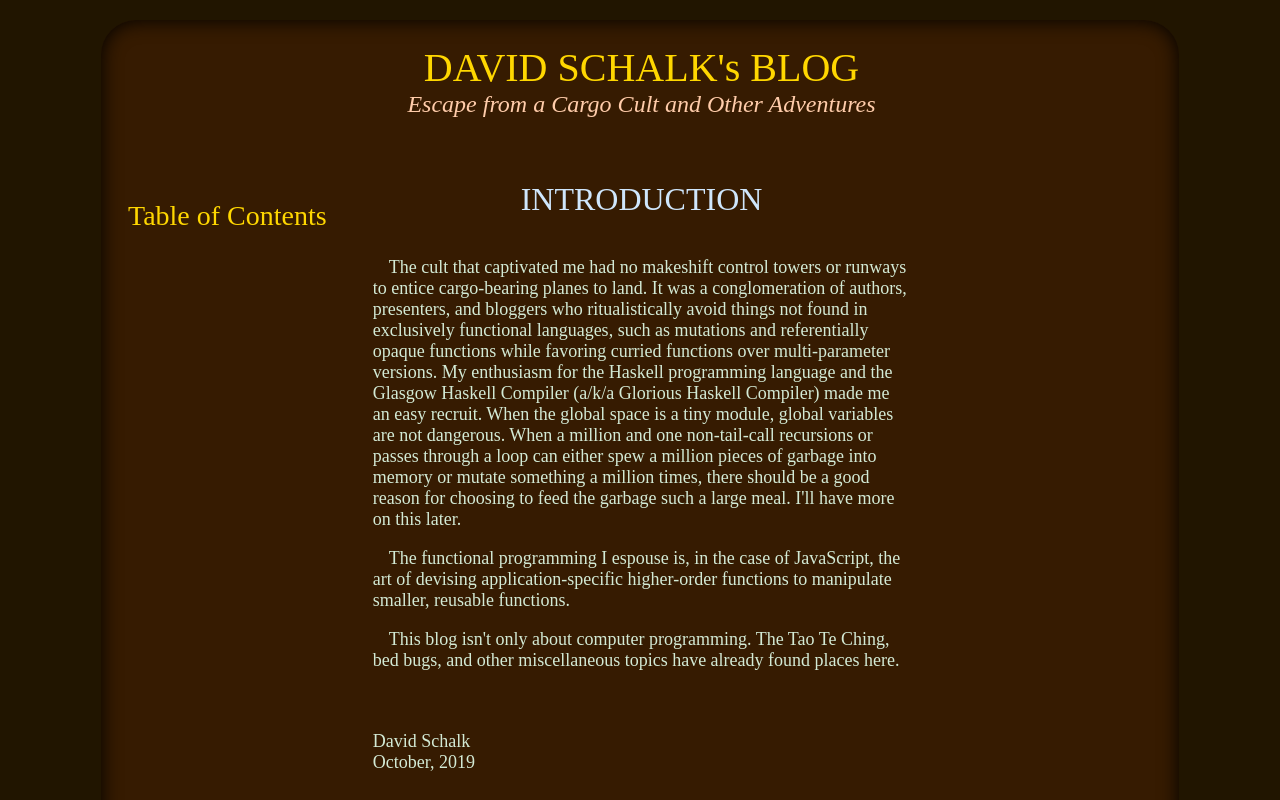
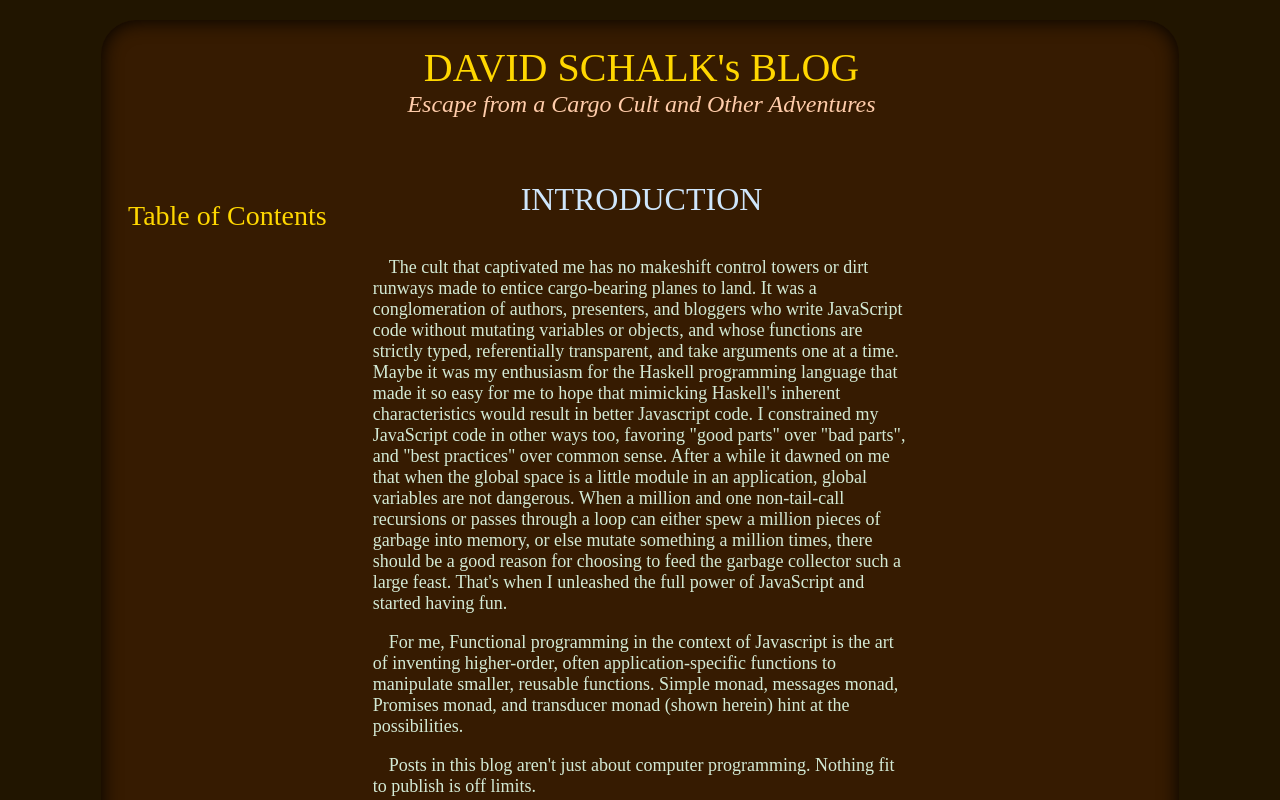
Before and after one commit to dschalk/blog, a Svelte app: page / in a window 1280 px wide. Shown: the top 800 px of the page. Built offline with nearby package versions, Linux system fonts and the light colour scheme.

Commit message:
Still reformatting the blog

```diff
--- a/src/Blog.svelte
+++ b/src/Blog.svelte
@@ -3,11 +3,6 @@
 export let j = 0;
 
 import Cow from './Cow.svelte'
-import Drop1 from './Drop1.svelte'
-import Drop2 from './Drop2.svelte'
-import Drop3 from './Drop3.svelte'
-import Drop4 from './Drop4.svelte'
-import Drop5 from './Drop5.svelte'
 import Monad from './Monad.svelte'
 import Monad2 from './Monad2.svelte'
 import Monad3 from './Monad3.svelte'
@@ -84,9 +79,18 @@ background-color: #361B01;
 <div class="dropdown">
   <div class="dropbtn">Table of Contents</div>
   <div class="dropdown-content">
+<div class = menu on:click = {() => j = 0}> Home</div>
 <div class = menu on:click = {() => j = 1}> A Simple Monad</div>
-<div class = menu on:click on:click = {() => j = 2}> A Messaging Monad</div>
-<div class = menu on:click on:click = {() => j = 3}> A Promises Monad</div>
+<div class = menu on:click = {() => j = 2}> A Messaging Monad</div>
+<div class = menu on:click = {() => j = 3}> A Promises Monad</div>
+<div class = menu on:click = {() => j = 4}> A Transducer Monad</div>
+<div class = menu on:click = {() => j = 5}> Why Svelte</div>
+<div class = menu on:click = {() => j = 6}> Haskell Secrets</div>
+<div class = menu on:click = {() => j = 7}> React Game of Score</div>
+<div class = menu on:click = {() => j = 8}> Functional Cargo Cult</div>
+<div class = menu on:click = {() => j = 9}> Eradicating Bed Bugs</div>
+<div class = menu on:click = {() => j = 10}> Toggle Class</div>
+<div class = menu on:click = {() => j = 3}> Toggle Theme</div>
   </div>
 </div>
 
@@ -157,52 +161,34 @@ background-color: #361B01;
 <Monad3 />
 {/if}
 {#if j === 4}
-<Bugs />
+<Transducer />
 {/if}
 {#if j === 5}
 <Matrix />
 {/if}
+{#if j === 6}
+<Haskell />
+{/if}
 {#if j === 7}
-<Transducer />
+<Score />
 {/if}
 {#if j === 8}
+<Cargo />
+{/if}
+{#if j === 9}
+<Bugs />
+{/if}
+{#if j === 10}
+<ToggleClass />
+{/if}
+{#if j === 11}
 <ToggleTheme />
 {/if}
-{#if j === 9}
-<Haskell />
-{/if}
-{#if j === 10}
-<Score />
-{/if}
-{#if j === 11}
-<ToggleClass />
-{/if}
-{#if j === 20}
+{#if j === 12}
 <Cow />
 {/if}
-{#if j === 21}
+{#if j === 13}
 <Stor />
-{/if}
-{#if j === 22}
-<Snack />
-{/if}
-{#if j === 23}
-<Cargo />
-{/if}
-{#if j === 40}
-<Drop1 />
-{/if}
-{#if j === 41}
-<Drop2 />
-{/if}
-{#if j === 42}
-<Drop3 />
-{/if}
-{#if j === 43}
-<Drop4 />
-{/if}
-{#if j === 44}
-<Drop5 />
 {/if}
 </div>
 <br><br>
--- a/src/Cargo.svelte
+++ b/src/Cargo.svelte
@@ -34,7 +34,7 @@ FUNCTIONAL PROGRAMMING WITH JAVASCRIPT
 
 
 <p>Now that I have abandoned the folly of mindlessly mimicking features of functional programming languages, I can console myself with the thought that I wasn't the first and I wasn't the last JavaScript programmer to got lost in this manner. Strict typing where it serves no useful purpose and insisting on immutability where all it does is polute memory with useless intermediate values is trendy these days. </p>
-<p> Code where functions might colide over mutable global variables leads programmers to religeously avoid mutable global variables. I'm using the Svelte framework for this project, and my numerous modules are quite small. Mutable global variables can't cause problems because I have no modules or heirarchies of nested modules in which clashes might occur. Were I to constrain my creativity by following "best practices" regarding global variables, I would be engaging in another form of cargo cult coding, mindlessly micking forms that have no value.</p>
+<p> Code where functions might collide over mutable global variables leads programmers to religeously avoid mutable global variables. I'm using the Svelte framework for this project, and my numerous modules are quite small. Mutable global variables can't cause problems because I have no modules or heirarchies of nested modules in which clashes might occur. Were I to constrain my creativity by following "best practices" regarding global variables, I would be engaging in another form of cargo cult coding, mindlessly micking forms that have no value.</p>
 
 
 <h3>References</h3>
--- a/src/Home.svelte
+++ b/src/Home.svelte
@@ -47,15 +47,13 @@ INTRODUCTION
 </div>
 {/if}
 <br>
-<p> The cult that captivated me had no makeshift control towers or runways to entice cargo-bearing planes to land. It was a conglomeration of authors, presenters, and bloggers who ritualistically avoid things not found in exclusively functional languages, such as mutations and referentially opaque functions while favoring curried functions over multi-parameter versions. My enthusiasm for the Haskell programming language and the Glasgow Haskell Compiler (a/k/a Glorious Haskell Compiler) made me an easy recruit.
+<p> The cult that captivated me has no makeshift control towers or dirt runways made to entice cargo-bearing planes to land. It was a conglomeration of authors, presenters, and bloggers who write JavaScript code without mutating variables or objects, and whose functions are strictly typed, referentially transparent, and take arguments one at a time. Maybe it was my enthusiasm for the Haskell programming language that made it so easy for me to hope that mimicking Haskell's inherent characteristics would result in better Javascript code.
 
-When the global space is a tiny module, global variables are not dangerous. When a million and one non-tail-call recursions or passes through a loop can either spew a million pieces of garbage into memory or mutate something a million times, there should be a good reason for choosing to feed the garbage such a large meal. I'll have more on this later.
+I constrained my JavaScript code in other ways too, favoring "good parts" over "bad parts", and "best practices" over common sense. After a while it dawned on me that when the global space is a little module in an application, global variables are not dangerous. When a million and one non-tail-call recursions or passes through a loop can either spew a million pieces of garbage into memory, or else mutate something a million times, there should be a good reason for choosing to feed the garbage collector such a large feast. That's when I unleashed the full power of JavaScript and started having fun.
 
-<p> The functional programming I espouse is, in the case of JavaScript, the art of devising application-specific higher-order functions to manipulate smaller, reusable functions. </p>
-<p> This blog isn't only about computer programming. The Tao Te Ching, bed bugs, and other miscellaneous topics have already found places here. </p>
+<p> For me, Functional programming in the context of Javascript is the art of inventing higher-order, often application-specific functions to manipulate smaller, reusable functions. Simple monad, messages monad, Promises monad, and transducer monad (shown herein) hint at the possibilities. </p>
+<p> Posts in this blog aren't just about computer programming. Nothing fit to publish is off limits. </p>
 <br>
 <br>
-<div>David Schalk</div>
-<div>October, 2019 </div>
 <br>
-<br>
+<div style = "text-align: center">...</div>
--- a/src/Matrix.svelte
+++ b/src/Matrix.svelte
@@ -189,31 +189,6 @@ FORWARD
 </div>
 <br>
 <p> An example of an imbedded module that I will explain later: </p>
-<Cow />
-<br><br>
-<div>David Schalk</div>
-<div>October, 2019 </div>
-<br>
-<br>
-
-
-
-
-
-
-
-
-
-
-
-
-
-
-
-
-
-
-
 
 <p> This is the JavaScript code inside of the script tags except for the definitions of the variables "code" and "html", which are just the code and html cut and pasted inside of back quotes: </p>
 <pre>{code}</pre>
--- a/src/Monad2.svelte
+++ b/src/Monad2.svelte
@@ -306,8 +306,8 @@ border-color: #0000AA;
 </style>
 
 {#if j === 2}
-<div style = "font-family: Times New Roman;  text-align: center; color: hsl(210, 90%, 90%); font-size: 32px;" transition:fade>
-MAINTAINING STATE IN "O"
+ <div style = "font-family: Times New Roman;  text-align: center; color: hsl(210, 90%, 90%); font-size: 32px;" transition:fade>
+MAINTAINING AND USING ASYNCHRONOUSLY CREATED STATE
 </div>
 {/if}
 
--- a/src/Monad3.svelte
+++ b/src/Monad3.svelte
@@ -246,9 +246,10 @@ border-color: #0000AA;
   </style>
 
   {#if j === 3}
-    <div   transition:fade>
-    PROMISES MONAD</div>
-  {/if}
+ <div style = "font-family: Times New Roman;  text-align: center; color: hsl(210, 90%, 90%); font-size: 26px;" transition:fade>
+MAINTAINING AND USING ASYNCHRONOUSLY CREATED STATE
+</div>
+{/if}
 
   <h2>O.test is {O.test}</h2>
   <h2>O.test_2 is {O.test_2}</h2>             <br>
```
